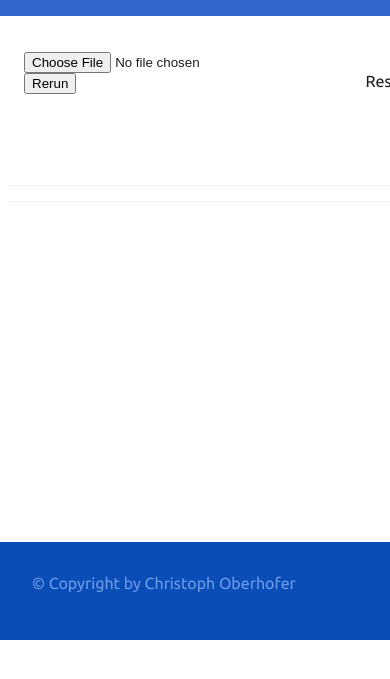
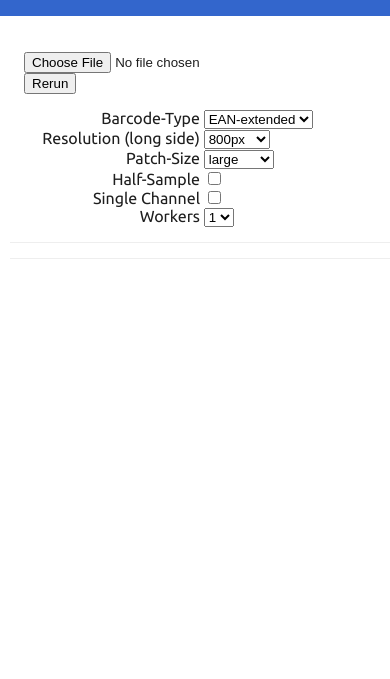
Before and after one commit to MrFrontend/MrFrontend.github.io, a website: page example/bol.html in a window 390 px wide. Shown: the part 61-740 px from the top of the page. Drawn offline with Linux system fonts and the light colour scheme; a web font is replaced by a local one.

Commit message:
Responsive test

```diff
--- a/example/bol.html
+++ b/example/bol.html
@@ -49,7 +49,7 @@
               </div>
       </header>
 <section id="container" class="container">
-    <div class="controls">
+    <div style="display: flex; flex-direction: column;" class="controls">
         <fieldset class="input-group">
             <input type="file" accept="image/*" capture="camera"/>
             <button>Rerun</button>
@@ -114,11 +114,6 @@
     <div id="interactive" class="viewport"></div>
     <div id="debug" class="detection"></div>
 </section>
-<footer>
-    <p>
-        &copy; Copyright by Christoph Oberhofer
-    </p>
-</footer>
 <script src="vendor/jquery-1.9.0.min.js" type="text/javascript"></script>
 <script src="../dist/quagga.js" type="text/javascript"></script>
 <script src="file_input.js" type="text/javascript"></script>
```
